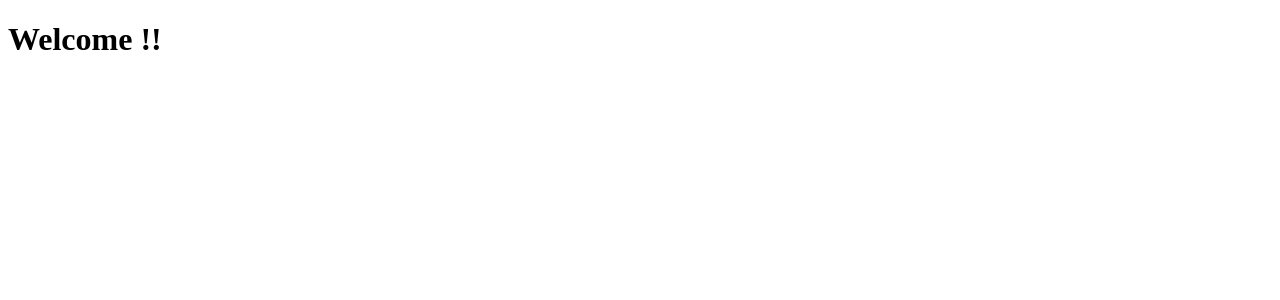
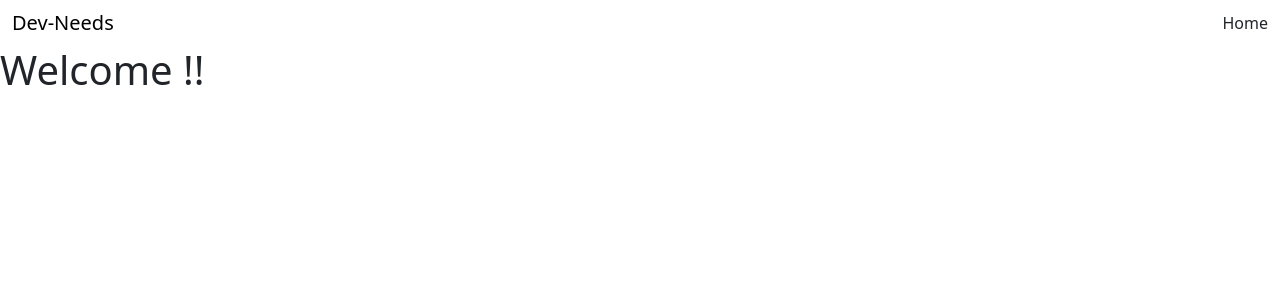
Before and after one commit to som-manohar/dev-needs, an Angular app: page /#/home in a window 1280 px wide. Shown: the top 300 px of the page. Built offline with nearby package versions, Linux system fonts and the light colour scheme.

Commit message:
added bootstrap

```diff
--- a/package.json
+++ b/package.json
@@ -19,6 +19,8 @@
     "@angular/platform-browser": "~11.2.7",
     "@angular/platform-browser-dynamic": "~11.2.7",
     "@angular/router": "~11.2.7",
+    "bootstrap": "^4.6.0",
+    "jquery": "^3.6.0",
     "rxjs": "~6.6.0",
     "tslib": "^2.0.0",
     "zone.js": "~0.11.3"
--- a/src/app/app.component.html
+++ b/src/app/app.component.html
@@ -1 +1,11 @@
+<nav class="navbar navbar-inverse navbar-fixed-top">
+  <div class="container-fluid">
+    <div class="navbar-header">
+      <a class="navbar-brand" href="#">Dev-Needs</a>
+    </div>
+    <ul class="nav navbar-nav">
+      <li class="active">Home</li>
+    </ul>
+  </div>
+</nav>
 <router-outlet></router-outlet>
--- a/src/index.html
+++ b/src/index.html
@@ -6,8 +6,10 @@
   <base href="/">
   <meta name="viewport" content="width=device-width, initial-scale=1">
   <link rel="icon" type="image/x-icon" href="favicon.ico">
+  <link rel="stylesheet" href="../node_modules/bootstrap/dist/css/bootstrap.css">
 </head>
 <body>
   <app-root></app-root>
+  <script src="../node_modules/jquery/dist/jquery.js"></script>  <script src="../node_modules/bootstrap/dist/js/bootstrap.js"></script>
 </body>
 </html>
```
Also changed, not shown: 1 other file (tests, documents, lock files or other folders).
